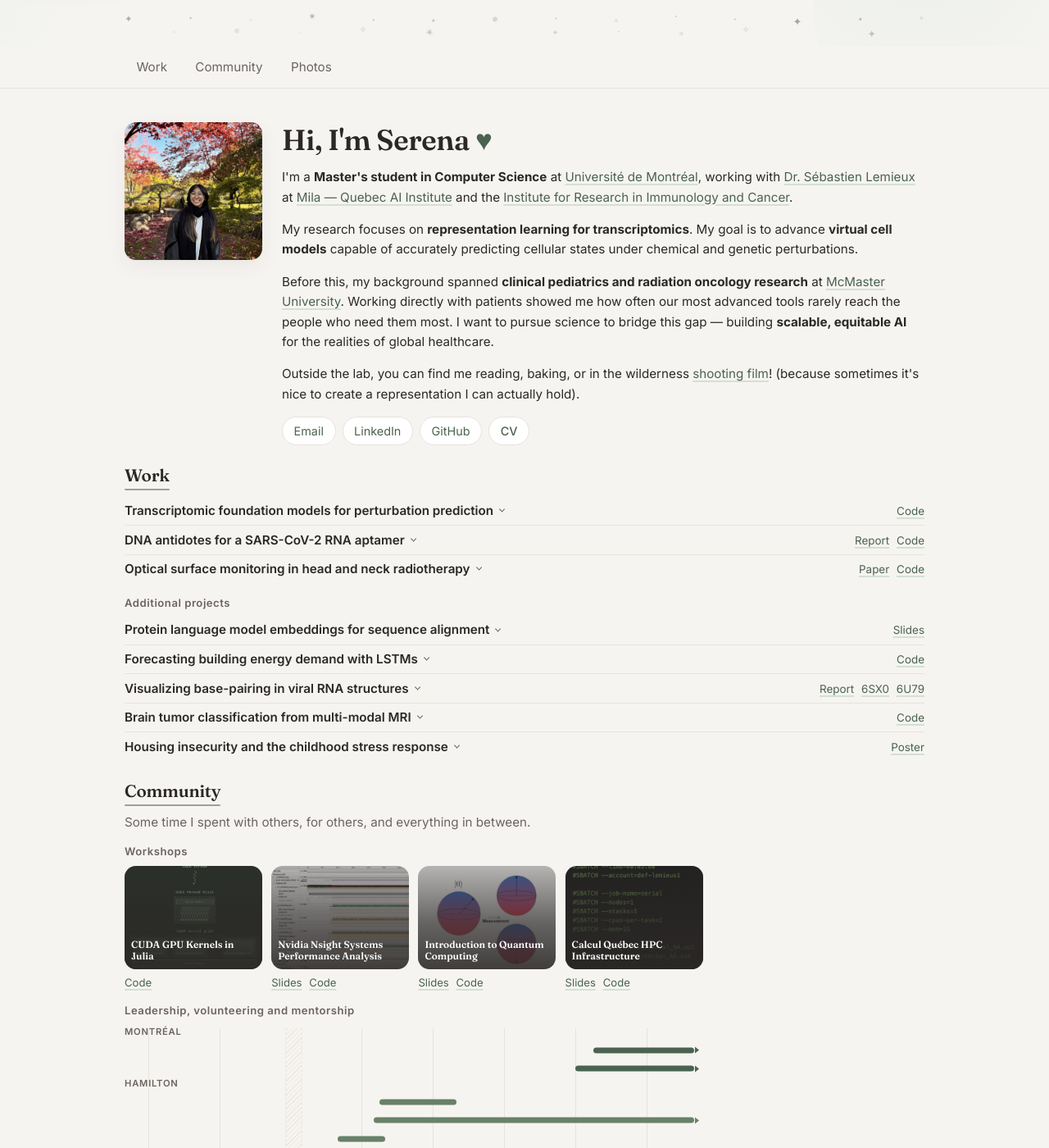
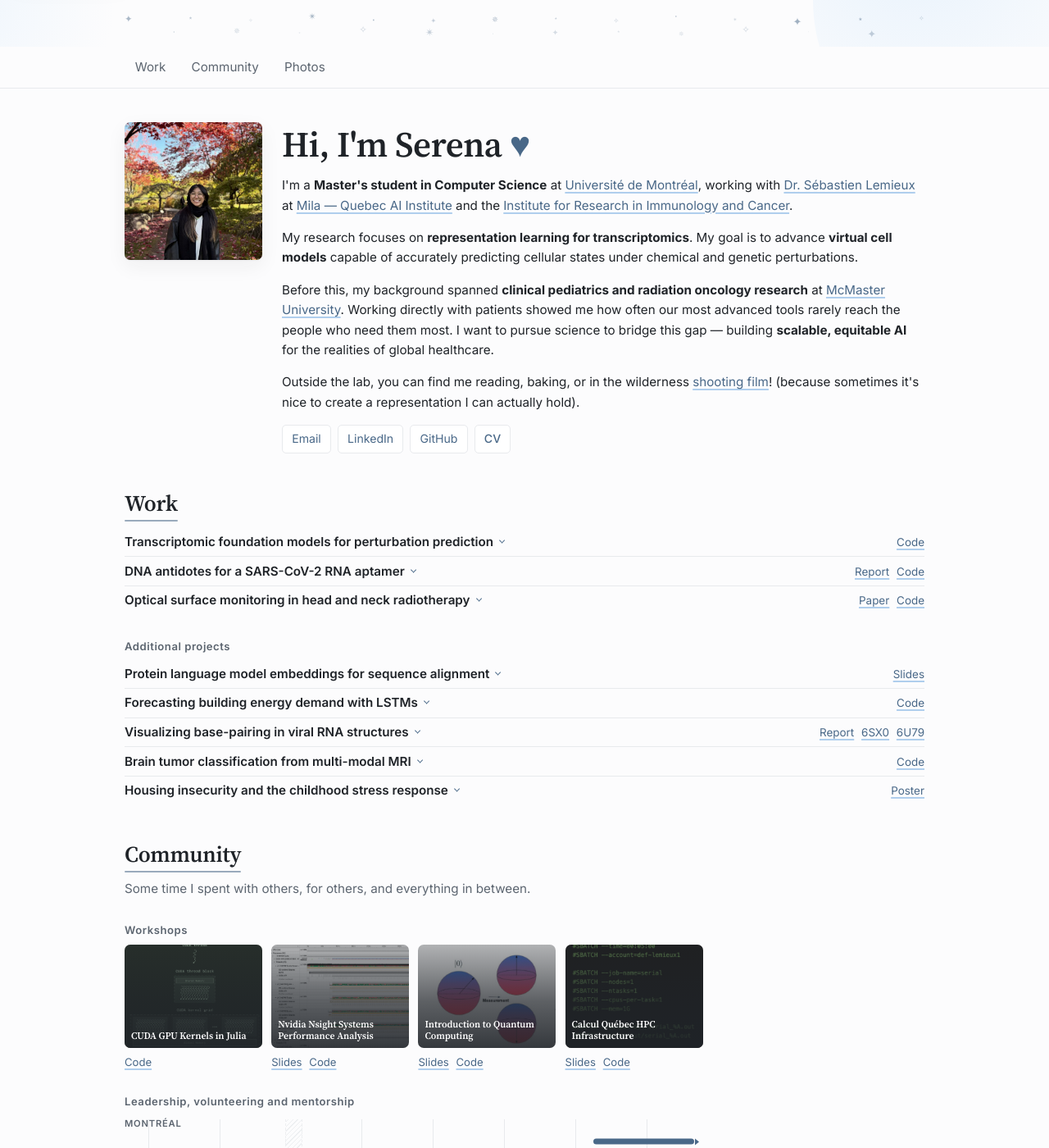
Before and after one commit to sktchan/sktchan.github.io, a Jekyll site: the page built from index.html, in a window 1280 px wide and 1400 px high. Shown: the whole window at 82% size. Built offline with Jekyll 4.4.1, drawn with Linux system fonts in a browser that asks for light colours; some of the changed text lies outside the part shown.

Commit message:
Blue on near-white, a sober serif, and tighter chrome
TYPEFACE
Fraunces out, Source Serif 4 in. The problem was never that the headings were
serif — it was that Fraunces is a display face with deliberate "wonk": soft
brackets, quirky optical sizing, charming rather than authoritative. A text
serif fixes the register while keeping the typographic contrast against Inter.

The download is 122KB, which would have been a real regression against
Fraunces' 67KB. Pinning the `opsz` axis at 24 and leaving only `wght` variable
brings it to 51KB — smaller than what it replaces. The serif is display-only
here (h1-h4, ribbon popover lead, tile titles, CV name), so a fixed optical
size in that range is invisible.

COLOUR
Warm paper and sage give way to near-white and a pastel blue. The pastel is a
SURFACE — #afceed is 1.59:1 and cannot legally carry text — so section rules,
header blobs and hovers wear it while #496888 does all the type work.

  --bg         #f6f4f1 -> #fcfcfd    near-white, not paper, not glare
  --surface    #ffffff              now BRIGHTER than the page, so cards lift
  --tint       #e9efe9 -> #e1effc
  --tint-deep  #d3e0d5 -> #afceed    the pastel
  --accent     #4a6350 -> #496888    5.66:1
  city ramp    -> #7593b1 #5d7d9c #496888   3.12 / 4.20 / 5.66

The greys go neutral with it — warm greys read visibly dirty against a cool
white — as do the four warm rgba() shadows and the tile scrim. Favicon and
theme-color follow. Verified from the COMPILED css: every type colour clears
4.5:1, every ramp step clears 3:1.

CHROME
Section headings were 1.3rem against .95rem body — almost no structure to read
at a glance. Now 1.7rem, with h1 up to 2.7rem. Radius 14px -> 7px; the link
row, nav, CV button and dropdown drop their pill shape for it. --radius-pill
survives for the ribbon bars alone, which need true round caps for their
arrowheads.

SPACING
The gap above "Leadership, volunteering and mentorship" and above "Workshops"
was always identical — both .band__sub, both collapsing the preceding margin.
"Leadership" only felt tighter because it follows dense photo tiles rather than
airy text. Fixed at the source: .95rem -> 1.9rem. All three sub-labels now sit
at exactly 30px, up from 15px, and stay equal.

FOOTER
Down to the copyright line. The contact links duplicated the row under the
intro, and the jekyll/GitHub Pages credit served the tooling, not the reader.

The heart stays.

Co-Authored-By: Claude Opus 5 <noreply@anthropic.com>

```diff
--- a/_includes/footer.html
+++ b/_includes/footer.html
@@ -1,32 +1,10 @@
-{%- assign l = site.data.links -%}
-
 <footer class="site-footer">
   <div class="wrap {% if page.wide %}wrap--wide{% endif %}">
     {%- comment -%}
-      Collect the links that actually have values, then join them — otherwise an
-      empty email leaves a stray "·" leading the line. Explicit `!= ''` because
-      an empty string is truthy in Liquid.
+      Deliberately just the one line. The contact links lived here and in the
+      link row under the intro, and the "built with jekyll, hosted on GitHub
+      Pages" credit served the tooling rather than the reader.
     {%- endcomment -%}
-    {%- assign parts = '' | split: '' -%}
-    {%- if l.email and l.email != '' -%}
-      {%- capture p %}<a href="mailto:{{ l.email }}">{{ l.email }}</a>{% endcapture -%}
-      {%- assign parts = parts | push: p -%}
-    {%- endif -%}
-    {%- if l.scholar and l.scholar != '' -%}
-      {%- capture p %}<a href="{{ l.scholar }}">Google Scholar</a>{% endcapture -%}
-      {%- assign parts = parts | push: p -%}
-    {%- endif -%}
-    {%- if l.github and l.github != '' -%}
-      {%- capture p %}<a href="{{ l.github }}">GitHub</a>{% endcapture -%}
-      {%- assign parts = parts | push: p -%}
-    {%- endif -%}
-    {%- if parts.size > 0 -%}
-      <p>{{ parts | join: ' &middot; ' }}</p>
-    {%- endif -%}
-    <p>
-      &copy; {{ 'now' | date: "%Y" }} {{ site.author | default: site.title }} &middot;
-      built with <a href="https://jekyllrb.com">jekyll</a>, hosted on
-      <a href="https://github.com/sktchan/sktchan.github.io">github pages</a>
-    </p>
+    <p>&copy; {{ 'now' | date: "%Y" }} {{ site.author | default: site.title }}</p>
   </div>
 </footer>
--- a/_includes/head.html
+++ b/_includes/head.html
@@ -12,7 +12,7 @@
     Preload the two fonts so text does not reflow after first paint. crossorigin
     is required on font preloads even for same-origin files.
   {%- endcomment -%}
-  <link rel="preload" href="{{ '/assets/fonts/fraunces.woff2' | relative_url }}" as="font" type="font/woff2" crossorigin>
+  <link rel="preload" href="{{ '/assets/fonts/source-serif.woff2' | relative_url }}" as="font" type="font/woff2" crossorigin>
   <link rel="preload" href="{{ '/assets/fonts/inter.woff2' | relative_url }}" as="font" type="font/woff2" crossorigin>
 
   {%- comment -%}
@@ -34,5 +34,5 @@
   <link rel="icon" href="{{ '/assets/favicon.svg' | relative_url }}" type="image/svg+xml">
   <link rel="apple-touch-icon" href="{{ '/assets/favicon.svg' | relative_url }}">
 
-  <meta name="theme-color" content="#e9efe9">
+  <meta name="theme-color" content="#e1effc">
 </head>
--- a/assets/css/main.scss
+++ b/assets/css/main.scss
@@ -6,10 +6,19 @@
    fonts — self-hosted, so the site makes no third-party requests
    ═══════════════════════════════════════════════════════════════════════════ */
 
+/* Source Serif 4 replaced Fraunces, which is a *display* face with deliberate
+   "wonk" — soft brackets, quirky optical sizing. That playfulness was what read
+   as unserious; the fix was a sober text serif, not dropping serifs entirely.
+
+   The file is the latin subset with its `opsz` axis pinned at 24 and only
+   `wght` left variable. The serif is used for display only (h1–h4, the ribbon
+   popover lead, workshop tile titles, the CV name), so a fixed optical size in
+   that range costs nothing visible and takes the file from 122KB to 51KB —
+   smaller than the 67KB Fraunces it replaces. */
 @font-face {
-  font-family: "Fraunces";
-  src: url("{{ '/assets/fonts/fraunces.woff2' | relative_url }}") format("woff2");
-  font-weight: 100 900;
+  font-family: "Source Serif 4";
+  src: url("{{ '/assets/fonts/source-serif.woff2' | relative_url }}") format("woff2");
+  font-weight: 200 900;
   font-display: swap;
 }
 
@@ -25,40 +34,47 @@
    ═══════════════════════════════════════════════════════════════════════════ */
 
 :root {
-  /* colour. --tint is the soft sage; it is a *surface*, never a text colour.
-     --accent is its darkened sibling, the only green readable as type.
-     Contrast on --bg: accent 6.0:1, ink-muted 5.3:1, ink 14:1 — all pass AA.
+  /* colour. --tint-deep is the pastel blue; it is a *surface*, never a text
+     colour — at 1.59:1 it cannot legally carry type. --accent is its darkened
+     sibling and does all the text work.
 
-     The background stays warm (#f6f4f1) while the greens run slightly cool.
-     That's deliberate: the small temperature gap is what keeps the sage from
-     flattening into the paper. */
-  --bg:         #f6f4f1;
+     Verified against --bg #fcfcfd: accent 5.66:1, ink-muted 5.77:1, ink 15.4:1.
+
+     The ground is near-white rather than pure white — it still reads as white
+     but takes the glare off long passages, and it lets --surface (true #ffffff)
+     sit *brighter* than the page, so cards and popovers lift off it instead of
+     dissolving into it. The greys are neutral, not warm: warm greys go visibly
+     dirty against a cool white. */
+  --bg:         #fcfcfd;
   --surface:    #ffffff;
-  --tint:       #e9efe9;
-  --tint-deep:  #d3e0d5;
-  --accent:     #4a6350;
-  --ink:        #2b2826;
-  --ink-muted:  #6b6461;
-  --rule:       #e7e2dc;
+  --tint:       #e1effc;
+  --tint-deep:  #afceed;
+  --accent:     #496888;
+  --ink:        #1f2328;
+  --ink-muted:  #5c6570;
+  --rule:       #e8eaed;
 
-  /* The community ribbon's three cities, as one pink deepening toward the
+  /* The community ribbon's three cities, as one blue deepening toward the
      present — which, because the rows run in date order, also deepens eastward.
-     Contrast on --bg: 3.07:1, 3.88:1, 5.99:1, all clearing the 3:1 that AA asks
+     Contrast on --bg: 3.12:1, 4.20:1, 5.66:1, all clearing the 3:1 that AA asks
      of non-text UI. Colour never carries meaning alone here: the rows are
      grouped and labelled by city, and the popover names the place. */
-  --city-1:     #79927f;   /* Toronto  */
-  --city-2:     #688168;   /* Hamilton */
-  --city-3:     #4a6350;   /* Montréal */
+  --city-1:     #7593b1;   /* Toronto  */
+  --city-2:     #5d7d9c;   /* Hamilton */
+  --city-3:     #496888;   /* Montréal */
 
   /* shape */
-  --radius:      14px;
-  --radius-sm:   9px;
+  /* Tighter than it was (14/9). Large radii read consumer-app; these read
+     editorial. --radius-pill must stay a true pill — the ribbon's bars and
+     their arrowheads are built on it. */
+  --radius:      7px;
+  --radius-sm:   5px;
   --radius-pill: 999px;
-  --shadow:      0 1px 2px rgba(43, 40, 38, .04), 0 8px 24px rgba(43, 40, 38, .06);
-  --shadow-lift: 0 2px 4px rgba(43, 40, 38, .05), 0 14px 32px rgba(43, 40, 38, .09);
+  --shadow:      0 1px 2px rgba(31, 35, 40, .04), 0 8px 24px rgba(31, 35, 40, .06);
+  --shadow-lift: 0 2px 4px rgba(31, 35, 40, .05), 0 14px 32px rgba(31, 35, 40, .09);
 
   /* type */
-  --serif: "Fraunces", "Lora", Georgia, "Times New Roman", serif;
+  --serif: "Source Serif 4", "Source Serif Pro", Georgia, "Times New Roman", serif;
   --sans:  "Inter", -apple-system, BlinkMacSystemFont, "Segoe UI", Helvetica, Arial, sans-serif;
   --mono:  ui-monospace, SFMono-Regular, "SF Mono", Menlo, monospace;
 
@@ -96,9 +112,12 @@ h1, h2, h3, h4 {
   text-wrap: balance;
 }
 
-h1 { font-size: clamp(1.7rem, 1.3rem + 1.6vw, 2.2rem); }
-h2 { font-size: 1.3rem; margin-top: 1.4rem; }
-h3 { font-size: 1.05rem; margin-top: 1.25rem; }
+/* Section headings used to sit at 1.3rem — barely above the .95rem body, so
+   the page had almost no structure to read at a glance. Widening that gap is
+   the single largest "this looks considered" lever after the typeface. */
+h1 { font-size: clamp(2rem, 1.55rem + 1.9vw, 2.7rem); }
+h2 { font-size: 1.7rem; margin-top: 2.4rem; }
+h3 { font-size: 1.15rem; margin-top: 1.25rem; }
 
 p { margin: 0 0 .7rem; }
 
@@ -271,8 +290,8 @@ html { scroll-behavior: smooth; }
 
 .nav a {
   display: inline-block;
-  padding: .35rem .9rem;
-  border-radius: var(--radius-pill);
+  padding: .35rem .8rem;
+  border-radius: var(--radius-sm);
   color: var(--ink-muted);
   font-size: .95rem;
   text-decoration: none;
@@ -366,13 +385,15 @@ html { scroll-behavior: smooth; }
   margin: .8rem 0 0;
 }
 
+/* Squared, not pill-shaped. Fully rounded ends were the most app-like thing
+   above the fold; at --radius-sm the row reads as a toolbar instead. */
 .linkrow a {
   display: inline-block;
-  padding: .3rem .85rem;
+  padding: .32rem .7rem;
   border: 1px solid var(--rule);
-  border-radius: var(--radius-pill);
+  border-radius: var(--radius-sm);
   background: var(--surface);
-  font-size: .9rem;
+  font-size: .88rem;
   text-decoration: none;
   transition: background-color .15s ease, border-color .15s ease, transform .15s ease;
 }
@@ -421,15 +442,21 @@ html { scroll-behavior: smooth; }
 
 /* ─── sections on the one-pager ───────────────────────────────────────────── */
 
-.band { margin-top: 1.5rem; }
+.band { margin-top: 2.75rem; }
 
+/* The gap above "Workshops" and above "Leadership, volunteering and mentorship"
+   was always identical — both are .band__sub, and in both cases the preceding
+   element's bottom margin collapses into this top margin. "Leadership" only
+   FELT tighter because it follows the dense block of workshop photo tiles while
+   "Workshops" follows airy text. So the fix is here, and it lifts every
+   sub-label together: they grow, and they stay equal. */
 .band__sub {
   font-family: var(--sans);
   font-size: .82rem;
   font-weight: 600;
   letter-spacing: .04em;
   color: var(--ink-muted);
-  margin: .95rem 0 .25rem;
+  margin: 1.9rem 0 .35rem;
 }
 
 .band__note {
@@ -901,7 +928,7 @@ html { scroll-behavior: smooth; }
   display: flex;
   align-items: flex-end;
   padding: .5rem;
-  background: linear-gradient(to top, rgba(43, 40, 38, .9) 0%, rgba(43, 40, 38, .72) 45%, rgba(43, 40, 38, .35) 100%);
+  background: linear-gradient(to top, rgba(31, 35, 40, .9) 0%, rgba(31, 35, 40, .72) 45%, rgba(31, 35, 40, .35) 100%);
   color: #fff;
   font-family: var(--serif);
   font-weight: 600;
@@ -933,7 +960,7 @@ html { scroll-behavior: smooth; }
   list-style: none;
   color: var(--accent);
   font-size: .85rem;
-  border-radius: var(--radius-pill);
+  border-radius: var(--radius-sm);
 }
 
 .drop__face::-webkit-details-marker { display: none; }
@@ -988,8 +1015,8 @@ html { scroll-behavior: smooth; }
   background: var(--tint);
   color: var(--accent);
   border: 1px solid var(--tint-deep);
-  border-radius: var(--radius-pill);
-  padding: .4rem 1.1rem;
+  border-radius: var(--radius-sm);
+  padding: .4rem 1rem;
   font: inherit;
   font-size: .9rem;
   cursor: pointer;
@@ -1180,7 +1207,7 @@ html { scroll-behavior: smooth; }
   justify-content: center;
   gap: .75rem;
   padding: 2.5rem 1.25rem;
-  background: rgba(43, 40, 38, .92);
+  background: rgba(31, 35, 40, .92);
   backdrop-filter: blur(3px);
 }
 
```
Also changed, not shown: assets/fonts/LICENSE.md (+6 -1 lines), README.md, assets/favicon.svg, assets/fonts/fraunces.woff2 (deleted), assets/fonts/source-serif.woff2 (added).
